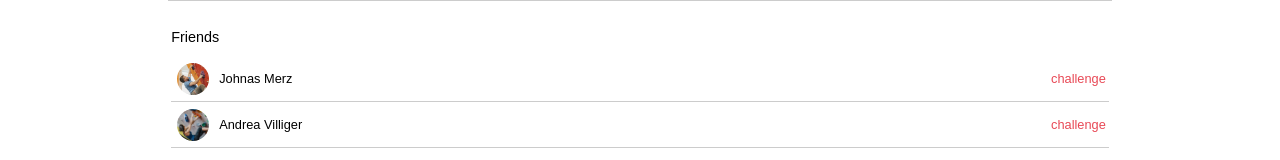
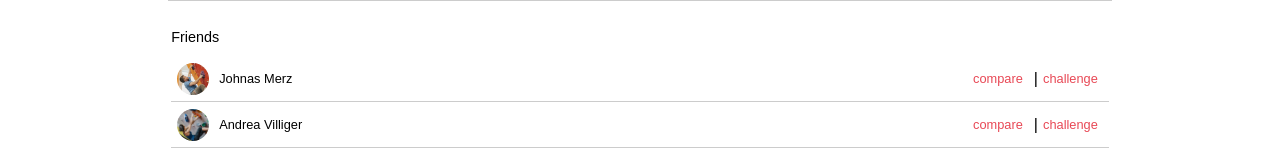
Before and after one commit to lukecore/starthack-mammut-bobby-tables, a React (Create React App) app in the folder src/climber-frontend/: page / in a window 1280 px wide. Shown: the part 792-952 px from the top of the page. Built offline with nearby package versions, Linux system fonts and the light colour scheme; no server answers.

Commit message:
little changes

```diff
--- a/src/climber-frontend/src/components/Friends/Friends.module.scss
+++ b/src/climber-frontend/src/components/Friends/Friends.module.scss
@@ -30,10 +30,13 @@
             align-items: center;
         }
 
-        a{
+        a, button{
+            border:none;
             color:#e84855;
             text-decoration: none;
             font-size: 0.8rem;
+            margin: auto 5px;
+            background-color: unset;
 
             ::after{
                 content: '>';
--- a/src/climber-frontend/src/components/Friends/Friends.tsx
+++ b/src/climber-frontend/src/components/Friends/Friends.tsx
@@ -30,12 +30,13 @@ class Friends extends React.Component<any, any>  {
 
   render() {
     const challenge = i18n.t("challenge")
+    const compare = i18n.t("compare")
     return (
       <div className={styles.Friends}>
         <h2>{i18n.t("friendsTitle")}</h2>
         {this.friends.map((user, i) => (<div key={"user" +i} >
           <div className={styles.User}><img src={user.photo} alt="profile" />
-          <p>{user.surname} {user.name}</p></div><a href="#none">{challenge}</a>
+          <p>{user.surname} {user.name}</p></div><div><button>{compare}</button> | <a href="#none">{challenge}</a></div>
         </div>))}
       </div>)
   }
--- a/src/climber-frontend/src/components/SafetyTips/SafetyTips.module.scss
+++ b/src/climber-frontend/src/components/SafetyTips/SafetyTips.module.scss
@@ -2,11 +2,22 @@
     border-top: 1px solid #ccc;
     padding:0.5rem 0.2rem;
     margin: 0rem 0.5rem 1rem 0.5rem;
+    //padding: 0 5px;
 
-    div{
+    >div{
         display: flex;
         justify-content: left;
         align-items: center;
+        margin-bottom: 10px;
+
+        p{
+            margin: 0;
+            font-size:0.8rem
+        }
+    }
+
+    .AdditionalInfos{
+        font-size: 0.7rem;
     }
 }
 
@@ -23,7 +34,7 @@ i{
     text-align: center;
     font-size: 1.2rem;
     line-height: 2rem;
-    margin-right: 10px;
+    margin: 0 10px 0 0;
 }
 .Middle{
     width: 2rem;
@@ -34,7 +45,7 @@ i{
     text-align: center;
     font-size: 1.2rem;
     line-height: 2rem;
-    margin-right: 10px;
+    margin: 0 10px 0 0;
 }
 .Low{
     width: 2rem;
@@ -45,5 +56,5 @@ i{
     text-align: center;
     font-size: 1.2rem;
     line-height: 2rem;
-    margin-right: 10px;
+    margin: 0 10px 0 0;
 }
--- a/src/climber-frontend/src/components/SafetyTips/SafetyTips.tsx
+++ b/src/climber-frontend/src/components/SafetyTips/SafetyTips.tsx
@@ -6,6 +6,8 @@ import styles from './SafetyTips.module.scss';
 interface IEvent {
   time?: string;
   seriousness: string
+  top_acceleration_negative:number;
+  start_time: string
 }
 
 class SafetyTips extends React.Component<any, any>  {
@@ -21,14 +23,15 @@ class SafetyTips extends React.Component<any, any>  {
 
   async getFalls() {
     const data = await fallsService.getFalls();
+    console.log(data)
     this.setState({falls:data})
   }
 
   getHTMLEventType(event: IEvent, i:number) {
     switch (event.seriousness) {
-      case "high": return (<div key={"event"+i}><p className={styles.Heavy}>!</p><p>{i18n.t("heavySeverity")}</p></div>)
-      case "medium": return (<div key={"event"+i}><p className={styles.Middle}>!</p><p>{i18n.t("middleSeverity")}</p></div>)
-      case "low": return (<div key={"event"+i}><p className={styles.Low}>!</p><p>{i18n.t("middleSeverity")}</p></div>)
+      case "high": return (<div key={"event"+i}><i className={styles.Heavy}>!</i><div><p>{i18n.t("heavySeverity")}</p><p className={styles.AdditionalInfos}>{i18n.t("acceleration") + ": "+ Math.round(event.top_acceleration_negative * 100)/100 *(-1) +"; " + i18n.t("date") +": "+ new Date(event.start_time).toLocaleDateString()}</p></div></div>)
+      case "medium": return (<div key={"event"+i}><i className={styles.Middle}>!</i><div><p>{i18n.t("middleSeverity")}</p><p className={styles.AdditionalInfos}>{i18n.t("acceleration") + ": "+ Math.round(event.top_acceleration_negative * 100)/100 *(-1) +"; " + i18n.t("date") +": "+ new Date(event.start_time).toLocaleDateString()}</p></div></div>)
+      case "low": return (<div key={"event"+i}><i className={styles.Low}>!</i><div><p>{i18n.t("lowSeverity")}</p><p className={styles.AdditionalInfos}>{i18n.t("acceleration") + ": "+ Math.round(event.top_acceleration_negative * 100)/100 *(-1) +"; " + i18n.t("date") +": "+ new Date(event.start_time).toLocaleDateString()}</p></div></div>)
       default: return (<div key={"event"+i}></div>)
     }
   }
--- a/src/climber-frontend/src/components/Scatterplot/Scatterplot.tsx
+++ b/src/climber-frontend/src/components/Scatterplot/Scatterplot.tsx
@@ -375,10 +375,8 @@ class Scatterplot extends React.Component<any, any> {
     newElementsXY.push({ data: rightxy, backgroundColor: this.colors.right, pointRadius: 5, borderColor: this.colors.right, label: "right",borderWidth: 3, showLine: true, fill: false })
     let newStateXY:any = []
     if(this.state.datasetsXY.length === 2){
-      console.log("test")
        newStateXY = [...newElementsXY, ...this.state.datasetsXY.slice(0,2)]
     }else if(this.state.datasetsYZ.length > 1){
-      console.log(...this.state.datasetsXY)
        newStateXY = [...newElementsXY, ...this.state.datasetsXY.slice(2,4)]
     }
 
--- a/src/climber-frontend/src/i18n.tsx
+++ b/src/climber-frontend/src/i18n.tsx
@@ -14,7 +14,10 @@ const resources = {
           "pageTitle": "MAMMUT - GRIPCAST",
           "plottTitle": "Eigerrun, 4a",
           "plottText": "Use the slider below to track your climbing route. Blue is your left hand red is your right hand.",
-          "challenge": "challenge"
+          "challenge": "challenge",
+          "compare": "compare",
+          "acceleration": "Impact",
+          "date": "Date"
     }
   },
   de: {
@@ -27,7 +30,10 @@ const resources = {
             "pageTitle": "COMPARE WITH FRIENDS",
             "plottTitle": "Eigerrun, 4a",
             "plottText":"Nutze den Slider unten um deine Kletterroute nachzuverfolgen. Blau ist deine linke Hand rot ist deine rechte Hands",
-            "challenge": "herausfordern"
+            "challenge": "herausfordern",
+            "compare": "vergleichen",
+            "acceleration": "Aufschlag",
+            "date": "Datum"
     }
   }
 };
```
